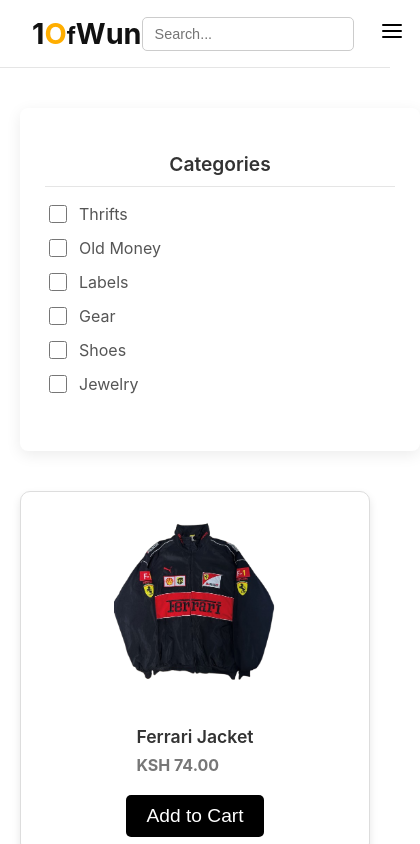
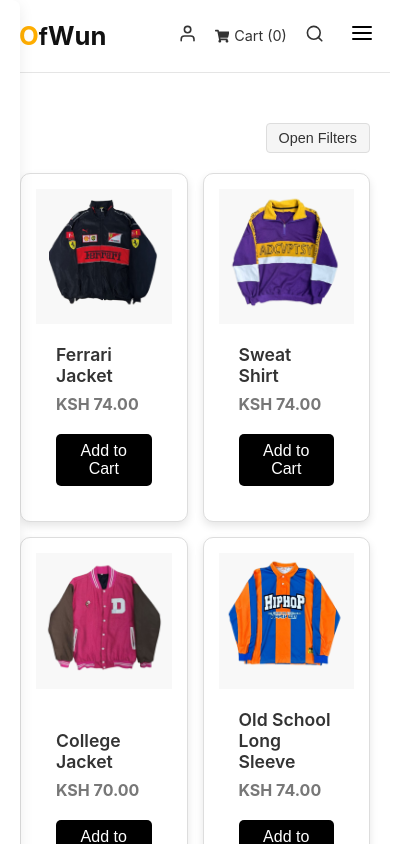
Before and after one commit to 1OfWun/1OfWun-UI, a React (Create React App) app: page /shop in a window 390 px wide. Shown: the top 844 px of the page, 420 px wide, since content can reach past the window. Built offline with nearby package versions, Linux system fonts and the light colour scheme.

Commit message:
Responsiveness

```diff
--- a/src/components/Featured/Featured.css
+++ b/src/components/Featured/Featured.css
@@ -11,10 +11,10 @@
 
 .products-container {
     display: grid;
-    grid-template-columns: repeat(auto-fit, minmax(250px, 1fr)); /* Responsive grid */
-    gap: 30px; /* Space between grid items */
-    max-width: 1200px; /* Max width for the container */
-    margin: 0 auto; /* Center the container */
+    grid-template-columns: repeat(3, 1fr);
+    gap: 30px;
+    max-width: 1200px;
+    margin: 0 auto;
 }
 
 .product-card {
@@ -37,9 +37,9 @@
 }
 
 .product-card img {
-    max-width: 100%; /* Ensure image fits its container */
-    height: 200px; /* Fixed height for images */
-    object-fit: contain; /* Maintain aspect ratio and fit within container */
+    max-width: 100%;
+    height: 200px;
+    object-fit: contain;
     border-radius: 5px;
     margin-bottom: 15px;
 }
@@ -71,7 +71,13 @@
     background-color: #ff8f00;
 }
 
-/* Responsive adjustments */
+@media (max-width: 1024px) {
+    .products-container {
+        grid-template-columns: repeat(2, 1fr);
+        gap: 25px;
+    }
+}
+
 @media (max-width: 768px) {
     .featured-products h2 {
         font-size: 2em;
@@ -79,7 +85,7 @@
     }
 
     .products-container {
-        grid-template-columns: repeat(auto-fit, minmax(200px, 1fr));
+        grid-template-columns: repeat(2, 1fr);
         gap: 20px;
     }
 
@@ -107,11 +113,20 @@
     }
 
     .products-container {
-        grid-template-columns: 1fr; /* Single column on very small screens */
+        grid-template-columns: repeat(2, 1fr);
         gap: 15px;
     }
 
     .product-card img {
-        height: 180px;
+        height: 120px;
+    }
+
+    .product-card h3 {
+        font-size: 1em;
+    }
+
+    .product-card button {
+        padding: 8px 16px;
+        font-size: 1em;
     }
 }
--- a/src/components/Gear/Gear.css
+++ b/src/components/Gear/Gear.css
@@ -55,10 +55,9 @@
     accent-color: #333;
 }
 
-
 .products-grid {
     display: grid;
-    grid-template-columns: repeat(auto-fill, minmax(250px, 1fr));
+    grid-template-columns: repeat(auto-fill, minmax(250px, 1fr)); /* Desktop default */
     gap: 30px;
     width: 100%;
 }
@@ -78,7 +77,7 @@
     box-shadow: 0 8px 20px rgba(0, 0, 0, 0.1);
 }
 
-.product-image-container {
+.image-container {
     width: 100%;
     aspect-ratio: 1 / 1;
     background-color: #f8f8f8;
@@ -87,7 +86,7 @@
     align-items: center;
 }
 
-.product-image-container img {
+.image-container img {
     width: 90%;
     height: 90%;
     object-fit: contain;
@@ -112,6 +111,22 @@
     font-weight: 500;
     color: #007bff;
     margin: 0;
+}
+
+.product-card button {
+    background-color: #000000;
+    color: #ffffff;
+    border: none;
+    border-radius: 5px;
+    padding: 10px 20px;
+    font-size: 1rem;
+    cursor: pointer;
+    transition: background-color 0.3s ease-in-out;
+    margin: 0 20px 20px;
+}
+
+.product-card button:hover {
+    background-color: #ff8f00;
 }
 
 .pagination {
@@ -148,11 +163,39 @@
 }
 
 @media (max-width: 768px) {
-    .shop-container {
-        flex-direction: column;
-    }
-
-    .filters-sidebar {
-        width: 100%;
+    .products-grid {
+        grid-template-columns: repeat(2, 1fr) !important;
+        gap: 20px;
     }
 }
+
+@media (max-width: 480px) {
+    .products-grid {
+        grid-template-columns: repeat(2, 1fr) !important;
+        gap: 15px;
+    }
+}
+
+.filter-toggle {
+    display: none;
+    margin: 10px 0 20px auto;
+    background: #f5f5f5;
+    color: #333;
+    border: 1px solid #ddd;
+    padding: 6px 12px;
+    border-radius: 4px;
+    cursor: pointer;
+    font-size: 0.9rem;
+    transition: all 0.2s ease;
+}
+
+.filter-toggle:hover {
+    background: #e9e9e9;
+    border-color: #ccc;
+}
+
+@media (max-width: 1023px) {
+    .filter-toggle {
+        display: block;
+    }
+}
--- a/src/components/Gear/Gear.jsx
+++ b/src/components/Gear/Gear.jsx
@@ -34,6 +34,7 @@
 const Gear = () => {
   const [currentPage, setCurrentPage] = useState(1);
   const [selectedCategories, setSelectedCategories] = useState([]);
+  const [showFilters, setShowFilters] = useState(false);
   const { addToCart } = useContext(AppContext);
 
   const productsPerPage = 6;
@@ -58,7 +59,9 @@
 
   return (
     <div className="shop-container">
-      <aside className="filters-sidebar">
+      {showFilters && <div className="filters-overlay" onClick={() => setShowFilters(false)}></div>}
+
+      <aside className={`filters-sidebar ${showFilters ? "open" : ""}`}>
         <div className="filter-group">
           <h3>Categories</h3>
           {["Football", "Basketball", "Gym", "Outdoor"].map(category => (
@@ -77,6 +80,10 @@
       </aside>
 
       <div className="main-content">
+        <button className="filter-toggle" onClick={() => setShowFilters(!showFilters)}>
+          {showFilters ? "Close Filters" : "Open Filters"}
+        </button>
+
         <section className="products-grid">
           {currentProducts.length > 0 ? (
             currentProducts.map(product => (
--- a/src/components/Header/Header.css
+++ b/src/components/Header/Header.css
@@ -7,6 +7,11 @@
     border-bottom: 1px solid #e5e5e5;
     position: relative;
     z-index: 1000;
+    flex-wrap: wrap;
+}
+
+.logo {
+    margin-right: 50px;
 }
 
 .logo a {
@@ -14,6 +19,7 @@
     font-weight: bold;
     color: #111;
     text-decoration: none;
+    white-space: nowrap;
 }
 
 .red {
@@ -27,7 +33,7 @@
 
 .main-nav .nav-list {
     display: flex;
-    gap: 25px;
+    gap: 40px;
     list-style: none;
     margin: 0;
     padding: 0;
@@ -60,6 +66,14 @@
     display: flex;
     align-items: center;
     gap: 20px;
+    flex-grow: 1;
+    justify-content: flex-end;
+}
+
+.search-form {
+    position: relative;
+    display: flex;
+    align-items: center;
 }
 
 .search-input {
@@ -67,17 +81,51 @@
     padding: 8px 12px;
     border-radius: 5px;
     font-size: 0.9rem;
+    width: 180px;
+    max-width: 100%;
+    transition: width 0.3s ease, opacity 0.3s ease;
 }
+
+.search-icon-button {
+    display: none;
+    background: none;
+    border: none;
+    font-size: 1.2rem;
+    cursor: pointer;
+    color: #333;
+    padding: 0.5rem;
+}
+
 
 .account-cart {
     display: flex;
     gap: 20px;
+    align-items: center;
 }
 
 .account-link, .cart-link {
     text-decoration: none;
     color: #333;
     font-size: 1rem;
+    white-space: nowrap;
+    display: flex;
+    align-items: center;
+    gap: 5px;
+}
+
+.account-icon-link {
+    display: none;
+    color: #333;
+    font-size: 1.2rem;
+    cursor: pointer;
+    padding: 0.5rem;
+}
+
+
+.cart-link {
+    display: flex;
+    align-items: center;
+    gap: 5px;
 }
 
 .menu-toggle {
@@ -86,10 +134,20 @@
     border: none;
     font-size: 1.5rem;
     cursor: pointer;
+    padding: 0.5rem;
 }
 
+@media (max-width: 768px) {
+    .header {
+        padding: 1rem 1rem;
+        flex-wrap: nowrap;
+    }
 
-@media (max-width: 768px) {
+    .logo {
+        flex-shrink: 0;
+        margin-right: 0;
+    }
+
     .main-nav {
         display: none;
         flex-direction: column;
@@ -99,6 +157,7 @@
         left: 0;
         background-color: #fff;
         border-top: 1px solid #e5e5e5;
+        box-shadow: 0 4px 8px rgba(0,0,0,0.1);
     }
 
     .main-nav.active {
@@ -109,23 +168,93 @@
         flex-direction: column;
         width: 100%;
         padding: 0;
+        margin-top: 0.5rem;
+        gap: 0;
     }
 
     .nav-item {
         text-align: center;
         padding: 1rem 0;
-        border-bottom: 1px solid #e5e5e5;
+        border-bottom: 1px solid #eee;
     }
 
     .nav-item:last-child {
         border-bottom: none;
     }
 
-    .menu-toggle {
+    .header-right {
+        justify-content: flex-end;
+        gap: 15px;
+        flex-grow: 1;
+    }
+
+    .search-form {
+        order: 2;
+        flex-grow: 0;
+        max-width: unset;
+        position: static;
+    }
+
+    .search-input {
+        width: 0;
+        padding: 0;
+        border: none;
+        opacity: 0;
+        visibility: hidden;
+        transition: width 0.3s ease, opacity 0.3s ease, padding 0.3s ease, border 0.3s ease;
+    }
+
+    .search-input.active {
+        width: 150px;
+        padding: 8px 12px;
+        border: 1px solid #ccc;
+        opacity: 1;
+        visibility: visible;
+        margin-left: 10px;
+    }
+
+    .search-icon-button {
+        display: block;
+        order: 1;
+    }
+
+    .account-cart {
+        display: flex;
+        gap: 0;
+        align-items: center;
+        order: 1;
+    }
+
+    .account-link {
+        display: none;
+    }
+    .account-icon-link {
         display: block;
     }
 
-    .account-cart {
-        display: none;
+    .cart-link {
+        font-size: 0.9rem;
+        flex-shrink: 0;
+        margin-left: 10px;
+    }
+
+    .menu-toggle {
+        display: block;
+        order: 3;
+    }
+
+    @media (max-width: 480px) {
+        .header {
+            padding: 0.8rem 0.5rem;
+        }
+        .logo a {
+            font-size: 1.6rem;
+        }
+        .header-right {
+            gap: 10px;
+        }
+        .search-input.active {
+            width: 100px;
+        }
     }
 }
--- a/src/components/Header/Header.jsx
+++ b/src/components/Header/Header.jsx
@@ -1,6 +1,6 @@
 import React, { useContext, useState } from 'react';
 import './Header.css';
-import { FiMenu, FiX } from 'react-icons/fi';
+import { FiMenu, FiX, FiSearch, FiUser } from 'react-icons/fi';
 import { FaShoppingCart } from "react-icons/fa";
 import { Link } from 'react-router-dom';
 import { AppContext } from '../../context/AppContext';
@@ -8,36 +8,77 @@
 
 const Header = () => {
   const [isMenuOpen, setIsMenuOpen] = useState(false);
+  const [isSearchOpen, setIsSearchOpen] = useState(false);
   const { cart, user} = useContext(AppContext);
 
   const toggleMenu = () => {
     setIsMenuOpen(!isMenuOpen);
+    if (!isMenuOpen) setIsSearchOpen(false);
   };
+
+  const toggleSearch = () => {
+    setIsSearchOpen(!isSearchOpen);
+    if (!isSearchOpen) setIsMenuOpen(false);
+  };
+
+  const closeMenu = () => {
+    setIsMenuOpen(false);
+  };
+
+  const closeSearch = () => {
+    setIsSearchOpen(false);
+  };
+
 
   return (
     <header className="header">
       <div className="logo">
-        <Link to="/">1<span className='red'>O</span><span className='f'>f</span>Wun</Link>
+        <Link to="/" onClick={() => { closeMenu(); closeSearch(); }}>
+          1<span className='red'>O</span><span className='f'>f</span>Wun
+        </Link>
       </div>
+
       <nav className={`main-nav ${isMenuOpen ? 'active' : ''}`}>
         <ul className="nav-list">
-          <li className="nav-item"><Link to="/">Home</Link></li>
-          <li className="nav-item"><Link to="/shop">Shop</Link></li>
-                    <li className="nav-item"><Link to="/gear">Gear</Link></li>
-          <li className="nav-item"><Link to="/contact">Contact Us</Link></li>
+          <li className="nav-item"><Link to="/" onClick={() => { closeMenu(); closeSearch(); }}>Home</Link></li>
+          <li className="nav-item"><Link to="/shop" onClick={() => { closeMenu(); closeSearch(); }}>Shop</Link></li>
+          <li className="nav-item"><Link to="/gear" onClick={() => { closeMenu(); closeSearch(); }}>Gear</Link></li>
+          <li className="nav-item"><Link to="/contact" onClick={() => { closeMenu(); closeSearch(); }}>Contact Us</Link></li>
         </ul>
       </nav>
+
       <div className="header-right">
-        <form className="search-form">
-          <input type="search" name="search" placeholder="Search..." className="search-input" />
+        <form className="search-form" onSubmit={(e) => e.preventDefault()}>
+          <button
+            type="button"
+            className="search-icon-button"
+            onClick={toggleSearch}
+            aria-label={isSearchOpen ? "Close search" : "Open search"}
+          >
+            <FiSearch />
+          </button>
+          <input
+            type="search"
+            name="search"
+            placeholder="Search..."
+            className={`search-input ${isSearchOpen ? 'active' : ''}`}
+          />
         </form>
+
         <div className="account-cart">
-            <Link to="/account" className="account-link">{user ? `Hi, ${user.name}` : 'Account'}</Link>
-            <Link to="/cart" className="cart-link">
-            <FaShoppingCart />Cart ({cart.length})
+            <Link to="/account" className="account-link" onClick={() => { closeMenu(); closeSearch(); }}>
+                {user ? `Hi, ${user.name}` : 'Account'}
+            </Link>
+            <Link to="/account" className="account-icon-link" onClick={() => { closeMenu(); closeSearch(); }}>
+                <FiUser />
+            </Link>
+
+            <Link to="/cart" className="cart-link" onClick={() => { closeMenu(); closeSearch(); }}>
+                <FaShoppingCart />Cart ({cart.length})
             </Link>
         </div>
-        <button className="menu-toggle" onClick={toggleMenu}>
+
+        <button className="menu-toggle" onClick={toggleMenu} aria-label={isMenuOpen ? "Close menu" : "Open menu"}>
           {isMenuOpen ? <FiX /> : <FiMenu />}
         </button>
       </div>
--- a/src/components/Shop/Shop.css
+++ b/src/components/Shop/Shop.css
@@ -4,6 +4,8 @@
     margin: 40px auto;
     padding: 0 20px;
     gap: 40px;
+    position: relative;
+    min-height: 80vh;
 }
 
 .main-content {
@@ -15,7 +17,53 @@
 .filters-sidebar {
     width: 250px;
     flex-shrink: 0;
+    background: #fff;
+    padding: 25px;
+    border-radius: 8px;
+    box-shadow: 0 4px 15px rgba(0, 0, 0, 0.08);
+    align-self: flex-start;
+    position: static;
+    transform: translateX(0);
+    transition: none;
+    z-index: 1;
 }
+
+@media (max-width: 1023px) {
+    .filters-sidebar {
+        position: fixed;
+        top: 0;
+        left: -280px;
+        width: 250px;
+        height: 100vh;
+        background: #ffffff;
+        padding: 25px;
+        box-shadow: 5px 0 15px rgba(0, 0, 0, 0.2);
+        transition: transform 0.3s ease-in-out;
+        z-index: 1000;
+        overflow-y: auto;
+        border-radius: 0;
+    }
+
+    .filters-sidebar.open {
+        transform: translateX(280px);
+    }
+
+    .filters-overlay {
+        display: block;
+        position: fixed;
+        top: 0;
+        left: 0;
+        width: 100vw;
+        height: 100vh;
+        background: rgba(0, 0, 0, 0.5);
+        z-index: 999;
+    }
+
+    .shop-container {
+        gap: 0;
+    }
+}
+
 
 .filter-group {
     margin-bottom: 30px;
@@ -24,9 +72,10 @@
 .filter-group h3 {
     font-size: 1.2rem;
     font-weight: 600;
-    margin-bottom: 15px;
+    margin: 0 0 15px 0;
     padding-bottom: 10px;
     border-bottom: 1px solid #e5e5e5;
+    color: #333;
 }
 
 .filter-option {
@@ -46,6 +95,7 @@
     height: 18px;
     margin-right: 12px;
     cursor: pointer;
+    accent-color: #000000;
 }
 
 .products-grid {
@@ -70,21 +120,25 @@
     box-shadow: 0 8px 20px rgba(0, 0, 0, 0.1);
 }
 
-.product-image-container {
+.image-container {
     width: 100%;
     aspect-ratio: 1 / 1;
     background-color: #f8f8f8;
+    display: flex;
+    justify-content: center;
+    align-items: center;
 }
 
-.product-image-container img {
-    width: 100%;
-    height: 100%;
-    object-fit: cover;
+.image-container img {
+    width: 90%;
+    height: 90%;
+    object-fit: contain;
 }
 
 .product-info {
     padding: 20px;
     text-align: left;
+    margin-top: auto;
 }
 
 .product-info h4 {
@@ -99,6 +153,22 @@
     font-weight: 500;
     color: #666;
     margin: 0;
+}
+
+.product-card button {
+    background-color: #000000;
+    color: #ffffff;
+    border: none;
+    border-radius: 5px;
+    padding: 10px 20px;
+    font-size: 1rem;
+    cursor: pointer;
+    transition: background-color 0.3s ease-in-out;
+    margin: 0 20px 20px;
+}
+
+.product-card button:hover {
+    background-color: #ff8f00;
 }
 
 .pagination {
@@ -135,11 +205,41 @@
 }
 
 @media (max-width: 768px) {
-    .shop-container {
-        flex-direction: column;
-    }
-
-    .filters-sidebar {
-        width: 100%;
+    .products-grid {
+        grid-template-columns: repeat(2, 1fr) !important;
+        gap: 20px;
     }
 }
+
+@media (max-width: 480px) {
+    .products-grid {
+        grid-template-columns: repeat(2, 1fr) !important;
+        gap: 15px;
+    }
+}
+
+.filter-toggle {
+    display: none;
+    margin: 10px 0 20px 0;
+    background: #000000;
+    color: #ffffff;
+    border: none;
+    padding: 10px 15px;
+    border-radius: 5px;
+    cursor: pointer;
+    font-size: 1rem;
+    transition: all 0.2s ease;
+    align-self: flex-start;
+    max-width: fit-content;
+}
+
+.filter-toggle:hover {
+    background: #ff8f00;
+    color: #ffffff;
+}
+
+@media (max-width: 1023px) {
+    .filter-toggle {
+        display: block;
+    }
+}
--- a/src/components/Shop/Shop.jsx
+++ b/src/components/Shop/Shop.jsx
@@ -26,6 +26,7 @@
 const Shop = () => {
   const [currentPage, setCurrentPage] = useState(1);
   const [selectedCategories, setSelectedCategories] = useState([]);
+  const [showFilters, setShowFilters] = useState(false);
   const productsPerPage = 6;
   const { addToCart } = useContext(AppContext);
 
@@ -48,7 +49,9 @@
 
   return (
     <div className="shop-container">
-            <aside className="filters-sidebar">
+      {showFilters && <div className="filters-overlay" onClick={() => setShowFilters(false)}></div>}
+
+      <aside className={`filters-sidebar ${showFilters ? "open" : ""}`}>
         <div className="filter-group">
           <h3>Categories</h3>
           {["Thrifts", "Old Money", "Labels", "Gear", "Shoes", "Jewelry"].map(category => (
@@ -67,6 +70,10 @@
       </aside>
 
       <main className="main-content">
+        <button className="filter-toggle" onClick={() => setShowFilters(!showFilters)}>
+          {showFilters ? "Close Filters" : "Open Filters"}
+        </button>
+
         <section className="products-grid">
           {currentProducts.length > 0 ? (
             currentProducts.map(product => (
```
Lines whose indentation alone changed are shown as unchanged.
